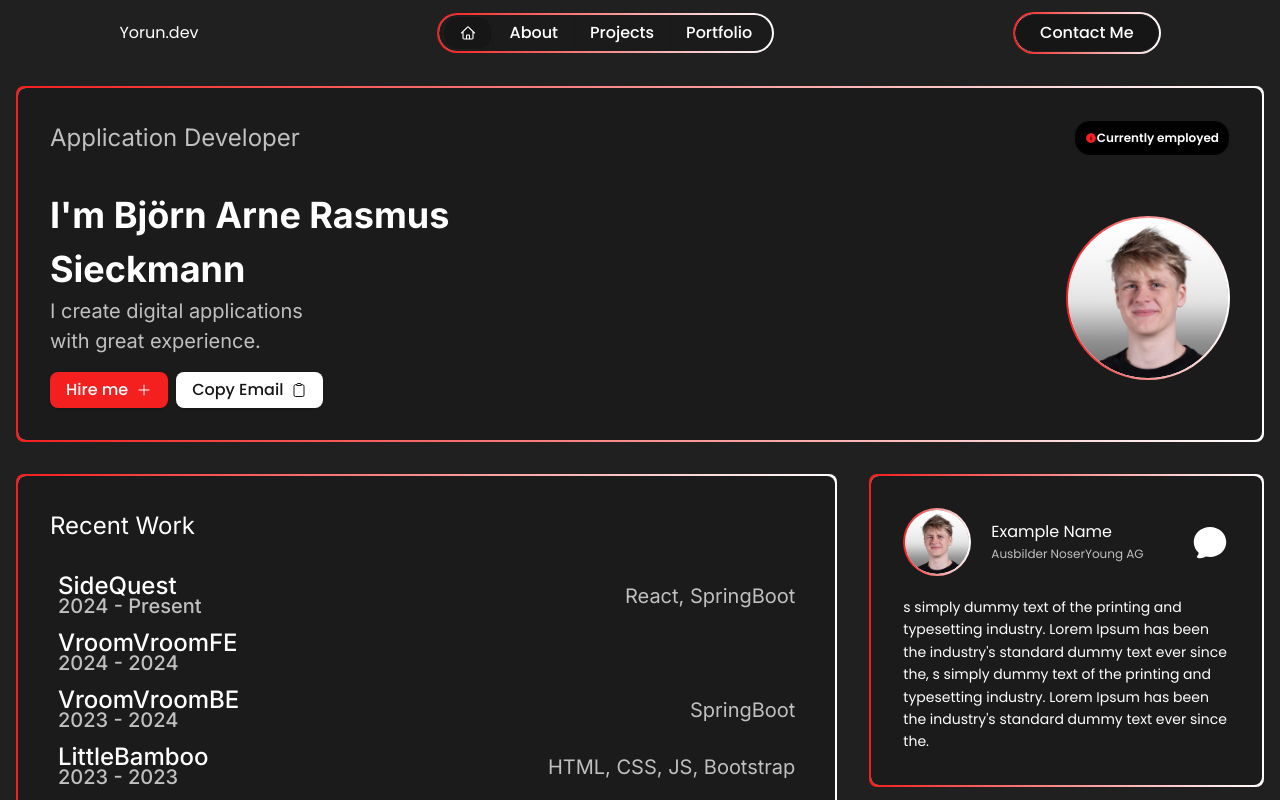
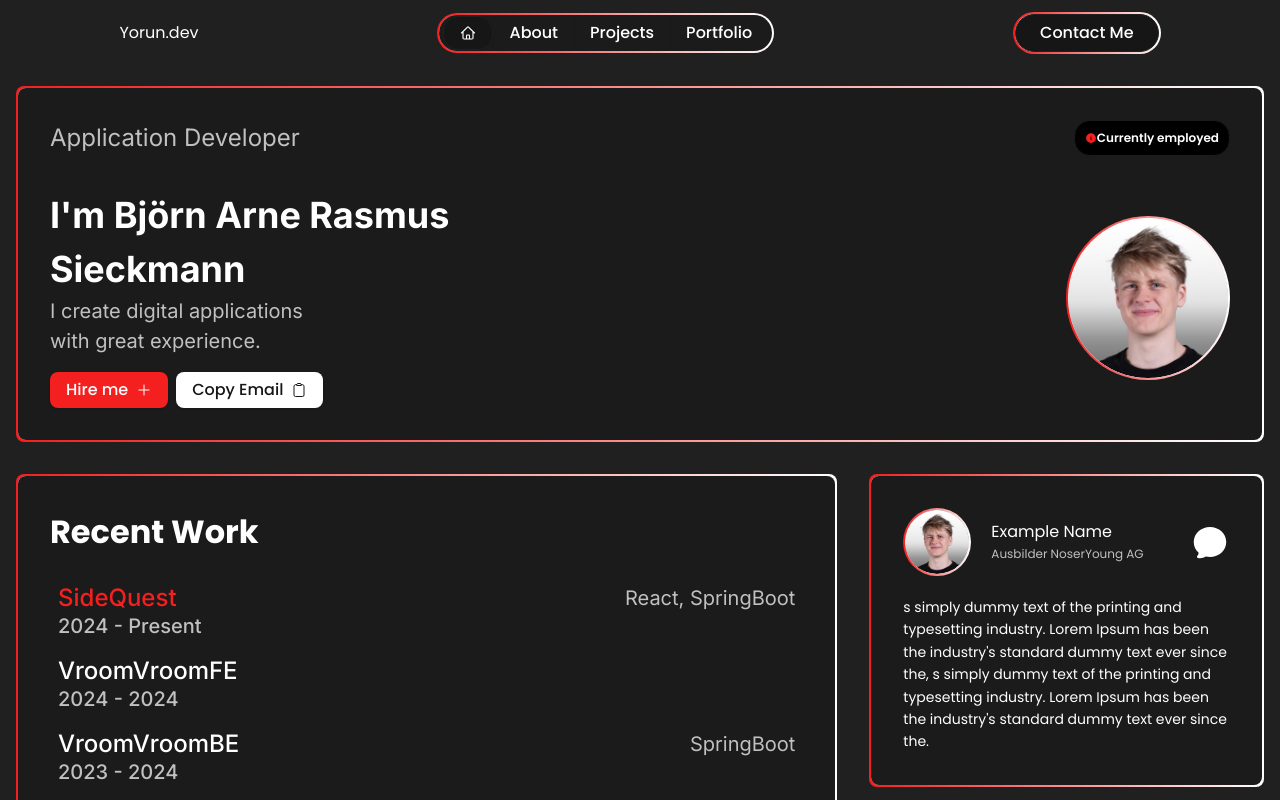
Before and after one commit to BambusTM/YorunFE, a Next.js app: page / in a window 1280 px wide. Shown: the top 800 px of the page. Built offline with nearby package versions, Linux system fonts and the light colour scheme.

Commit message:
fixed mail sending and validation

```diff
--- a/src/components/molecules/ContactForm.tsx
+++ b/src/components/molecules/ContactForm.tsx
@@ -2,7 +2,6 @@
 
 import { zodResolver } from "@hookform/resolvers/zod";
 import { useForm } from "react-hook-form";
-import { z } from "zod";
 
 import { Button } from "@/components/ui/button";
 import {
@@ -16,6 +15,7 @@ import {
 import { Input } from "@/components/ui/input";
 import { Textarea } from "@/components/ui/textarea";
 import emailjs from 'emailjs-com';
+import {z} from "zod";
 
 const inputFields = [
     {
@@ -37,9 +37,9 @@ const inputFields = [
 
 const formSchema = z.object({
     name: z.string().min(2, { message: "Name must be at least 2 characters." }),
-    email: z.string().email({ message: "Please use a valid email format." }),
-    reference: z.string().max(50, { message: "Reference can't be longer than 50 characters." }),
-    message: z.string().max(250, { message: "Message can't be longer than 250 characters." }),
+    email: z.string().email({ message: "Please use a valid email format." }).min(1),
+    reference: z.string().max(50, { message: "Reference can't be longer than 50 characters." }).max(1),
+    message: z.string().max(250, { message: "Message can't be longer than 250 characters." }).min(1),
 });
 
 export function ContactForm() {
--- a/src/components/molecules/InfoCard.tsx
+++ b/src/components/molecules/InfoCard.tsx
@@ -4,7 +4,9 @@ export default function InfoCard() {
     return (
         <GradientBorder borderRadius={8}>
             <div className="mx-auto bg-border rounded-sm p-8 w-full">
+                <p className={"text-body1"}>
 
+                </p>
             </div>
         </GradientBorder>
 );
--- a/src/components/organisms/RecentWork.tsx
+++ b/src/components/organisms/RecentWork.tsx
@@ -34,30 +34,31 @@ export default function RecentWork() {
         <GradientBorder borderRadius={8}>
             <div className="container mx-auto bg-border rounded-sm p-8">
                 <div className={"pb-6"}>
-                    <h3>
+                    <h2 className={"font-bold"}>
                         Recent Work
-                    </h3>
+                    </h2>
                 </div>
 
                 <Table>
                     <TableBody>
-                        {jobs.map((job) => (
+                        {jobs.map((job, index) => (
                             <TableRow key={job.job}>
                                 <TableCell className="font-medium">
-                                    <h3>
+                                    <h3 className={index === 0 ? "text-primary" : ""}>
                                         {job.job} <br/>
                                     </h3>
-                                    <h4 className="muted">
+                                    <h4 className="muted py-2">
                                         {job.timePeriod}
                                     </h4>
                                 </TableCell>
-                                <TableCell className="text-right">
+                                <TableCell className="text-right align-top">
                                     <h4 className="muted">
                                         {job.technology}
                                     </h4>
                                 </TableCell>
                             </TableRow>
                         ))}
+
                     </TableBody>
                 </Table>
             </div>
```
